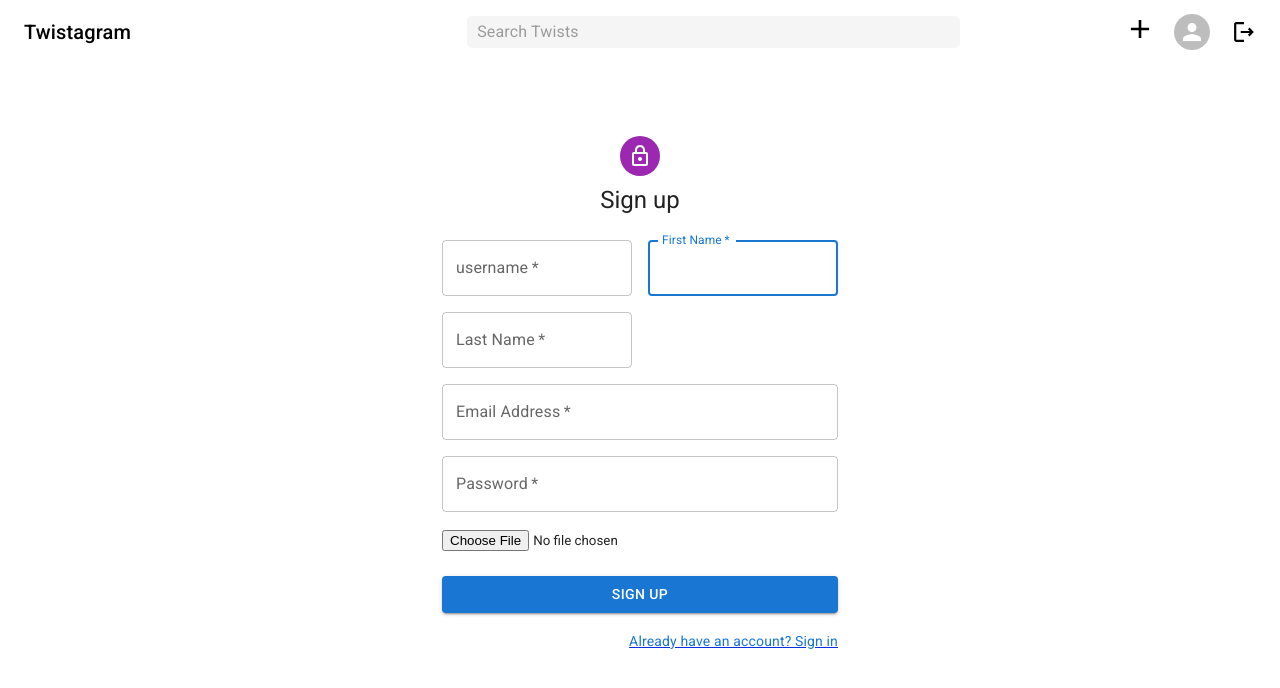
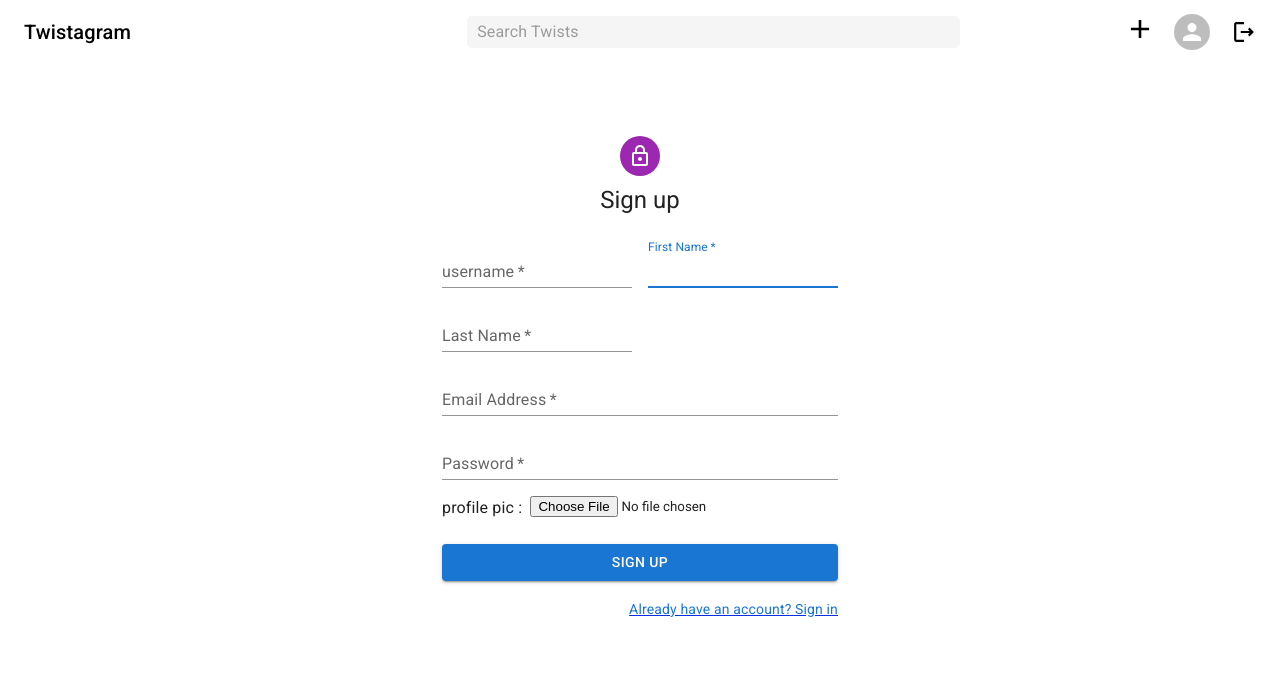
Before and after one commit to samsquareed/twistagram, a React (Create React App) app: page /signup in a window 1280 px wide. Shown: the top 688 px of the page. Built offline with nearby package versions, Linux system fonts and the light colour scheme; sample sign-in values are in the browser's storage.

Commit message:
the login and signup along with post related customization

```diff
--- a/src/components/post/Post.jsx
+++ b/src/components/post/Post.jsx
@@ -79,17 +79,17 @@ const Post = ({post}) => {
         <Box>
         <IconButton aria-label="likes">
           <FavoriteBorderIcon style={{fill:"red"}} sx={{transform : "Scale(1.1)"}} />
-          <Typography variant='h6' color="black" fontSize="1.1rem" marginLeft="0.3rem" > {post.likes.length} likes </Typography>
+          <Typography variant='h6' color="black" fontSize="1rem" fontWeight="400" marginLeft="0.3rem" > {post.likes.length} likes </Typography>
         </IconButton>
         <IconButton aria-label='comments'>
           <ChatBubbleOutlineIcon sx={{fill : "blue"}} />
-          <Typography variant='h6' color="black" fontSize="1.1rem" marginLeft="0.3rem" > {post.likes.length} comments </Typography>
+          <Typography variant='h6' color="black" fontSize="1rem" fontWeight="400" marginLeft="0.3rem" > {0} comments </Typography>
         </IconButton>
         </Box>
         <Box>
         <IconButton aria-label="share">
           <ShareIcon sx={{fill : "green"}} />
-          <Typography variant='h6' color="black" fontSize="1.1rem" marginLeft="0.3rem" > {post.likes.length} shares </Typography>
+          <Typography variant='h6' color="black" fontSize="1rem" fontWeight="400" marginLeft="0.3rem" > {0} shares </Typography>
         </IconButton>
         </Box>
       </CardActions>
--- a/src/pages/login/Login.jsx
+++ b/src/pages/login/Login.jsx
@@ -76,6 +76,7 @@ const Login = () => {
               value={email}
               onChange={(e)=> setEmail(e.target.value)}
               autoComplete="email"
+              variant='standard'
               autoFocus
             />
             <TextField
@@ -88,12 +89,12 @@ const Login = () => {
               label="Password"
               type="password"
               id="password"
-              autoComplete="current-password"
+              variant='standard'
             />
-            <FormControlLabel
+            {/* <FormControlLabel
               control={<Checkbox value="remember" color="primary" />}
               label="Remember me"
-            />
+            /> */}
             <Button
               type="submit"
               fullWidth
@@ -103,11 +104,11 @@ const Login = () => {
               Sign In
             </Button>
             <Grid container>
-              <Grid item xs>
+              {/* <Grid item xs>
                 <Link href="#" variant="body2">
                   Forgot password?
                 </Link>
-              </Grid>
+              </Grid> */}
               <Grid item>
                 <RouteLink to="/signup">
                 <Link variant="body2">
@@ -118,7 +119,7 @@ const Login = () => {
             </Grid>
           </Box>
         </Box>
-        <Copyright sx={{ mt: 8, mb: 4 }} />
+        {/* <Copyright sx={{ mt: 8, mb: 4 }} /> */}
       </Container>
     </ThemeProvider>
   )
--- a/src/pages/signup/Signup.jsx
+++ b/src/pages/signup/Signup.jsx
@@ -81,6 +81,7 @@ const Signup = () => {
                   id="userName"
                   label="username"
                   autoFocus
+                  variant="standard"
                 />
               </Grid>
               <Grid item xs={12} sm={6}>
@@ -94,6 +95,7 @@ const Signup = () => {
                   id="firstName"
                   label="First Name"
                   autoFocus
+                  variant="standard"
                 />
               </Grid>
               <Grid item xs={12} sm={6}>
@@ -106,6 +108,7 @@ const Signup = () => {
                   value={lastName}
                   onChange={(e)=> setLastName(e.target.value)}
                   autoComplete="family-name"
+                  variant="standard"
                 />
               </Grid>
               <Grid item xs={12}>
@@ -118,6 +121,7 @@ const Signup = () => {
                   value={email}
                   onChange={(e)=> setEmail(e.target.value)}
                   autoComplete="email"
+                  variant="standard"
                 />
               </Grid>
               <Grid item xs={12}>
@@ -131,9 +135,11 @@ const Signup = () => {
                   onChange={(e)=> setPassword(e.target.value)}
                   id="password"
                   autoComplete="new-password"
+                  variant="standard"
                 />
               </Grid>
-              <Grid item xs={12}>
+              <Grid item xs={12} sx={{display:"flex"}} >
+                <Typography>profile pic : &nbsp; </Typography>
                 <FileBase
                    type="file"
                    multiple={false}
```
